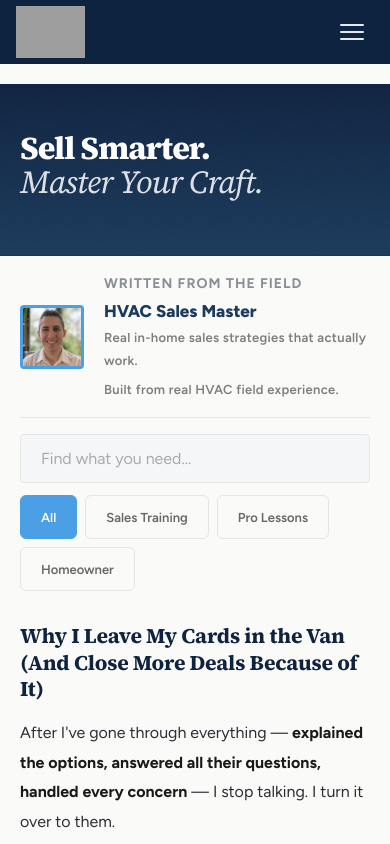
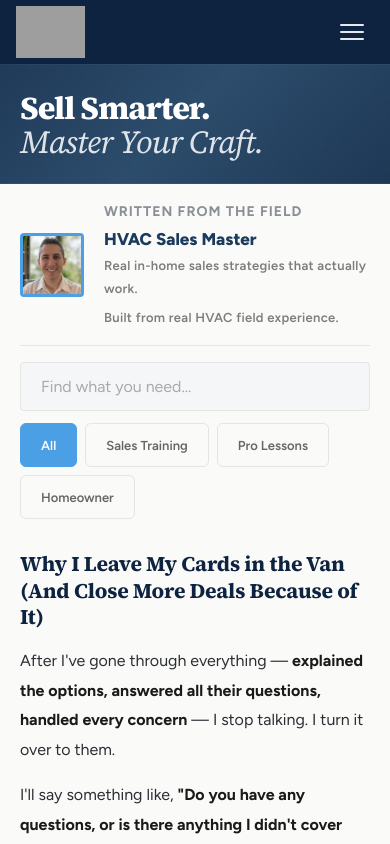
Before and after one commit to Ishack94/HVAC-sales-master, a React (Vite) app: page / in a window 390 px wide. Shown: the top 844 px of the page. Built offline with nearby package versions, Linux system fonts and the light colour scheme; grey boxes are pictures that could not be loaded.

Commit message:
Fix homepage hero gap - match banner margin-top to mobile header height

```diff
--- a/src/components/Layout/Banner.module.css
+++ b/src/components/Layout/Banner.module.css
@@ -137,9 +137,7 @@
 
 @media (max-width: 768px) {
   .banner {
-    padding: 48px 20px 56px;
-    background: linear-gradient(180deg, #0e2340, #1b3a5c);
-    background-size: 100% 100%;
-    animation: none;
+    padding: 28px 20px 24px;
+    margin-top: 64px;
   }
 }
```
